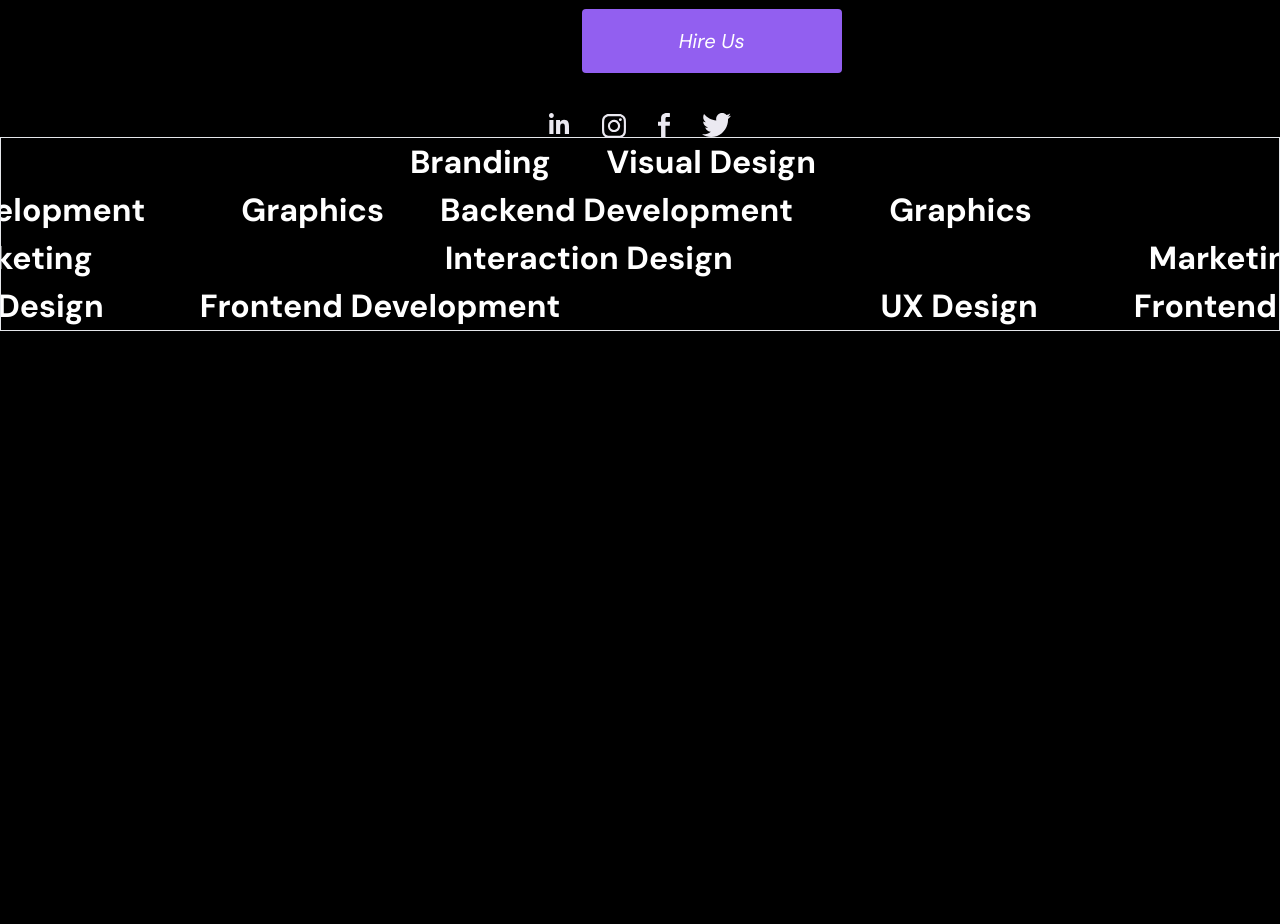
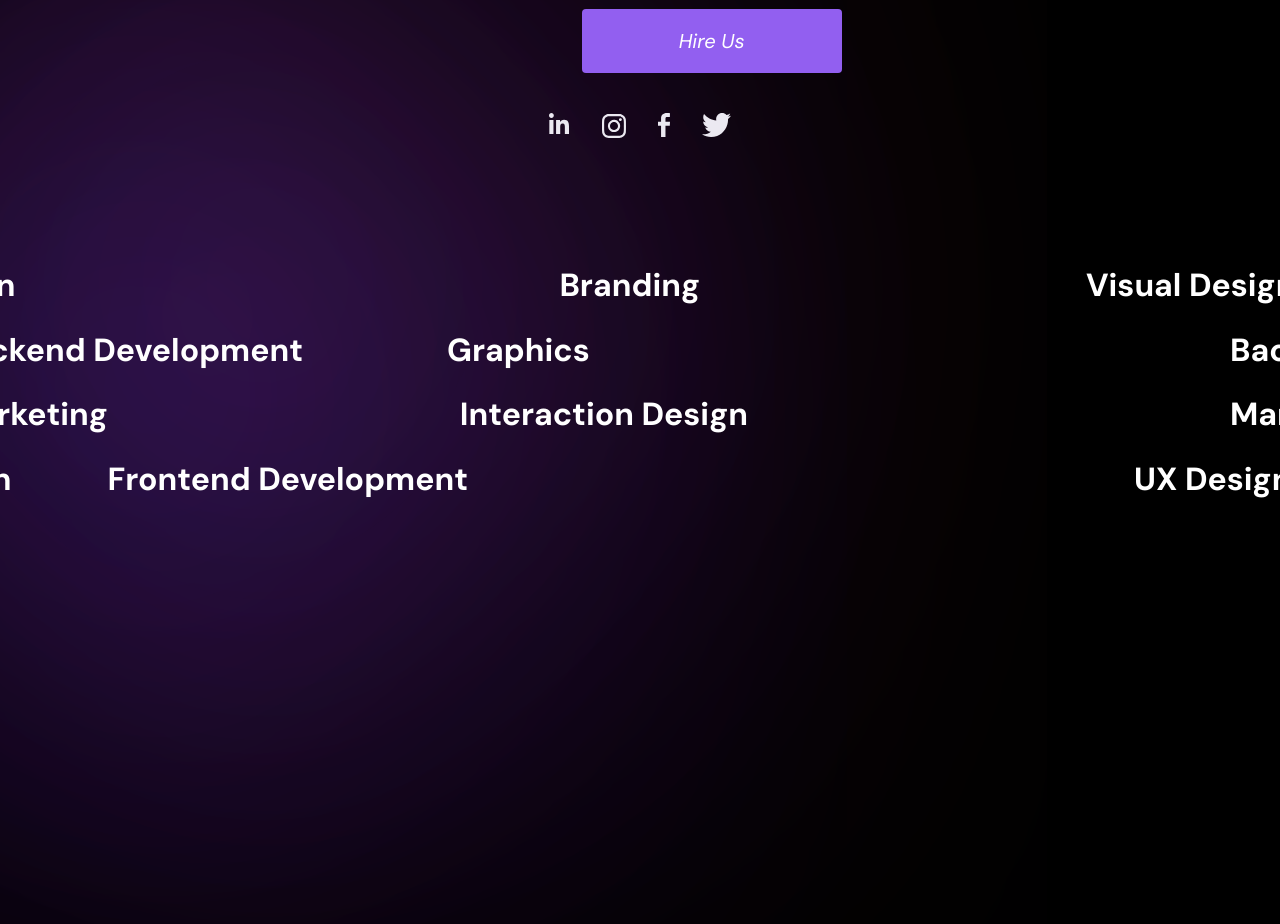
Before and after one commit to ovara1mark/upsel-2.0, a React (Vite) app: page / in a window 1280 px wide. Shown: the part 1840-2764 px from the top of the page. Built offline with nearby package versions, Linux system fonts and the light colour scheme.

Commit message:
updated marquee

```diff
--- a/package.json
+++ b/package.json
@@ -13,6 +13,7 @@
     "@tailwindcss/aspect-ratio": "^0.4.2",
     "react": "^18.2.0",
     "react-dom": "^18.2.0",
+    "react-fast-marquee": "^1.6.0",
     "react-slideshow-image": "^4.2.1"
   },
   "devDependencies": {
--- a/src/App.css
+++ b/src/App.css
@@ -18,7 +18,7 @@
 
 /* about section */
 .about {
-  /* background-image: url(./assets/about.svg); */
+  background-image: url(./assets/about.svg);
   background-position: cover;
   background-repeat: no-repeat;
   height: 700vh;
--- a/src/component/molecule/Banner/index.jsx
+++ b/src/component/molecule/Banner/index.jsx
@@ -1,11 +1,22 @@
 import React from "react";
+import Marquee from "react-fast-marquee";
 
 export const Banner = () => {
   return (
     <>
-      <section className="border overflow-hidden">
-        <div className="flex">
-          <div class=" whitespace-nowrap flex justify-center gap-[30rem] animate-marquee3  text-upsel-white">
+      <section className="overflow-hidden lg:pt-[7.75rem] md:pt-[7.5rem] pt-[3rem]">
+        <Marquee speed={250} className="flex ">
+          <div className="flex mb-[1.74rem] md:mb-[1.03rem]">
+            <div class="flex text-upsel-white ">
+              <span class="xl:text-[2rem] font-bold text-[1.25rem] mx-4 pl-[15rem]">
+                Visual Design
+              </span>
+
+              <span class="xl:text-[2rem] font-bold text-[1.25rem] mx-4 pl-[32rem]">
+                Branding
+              </span>
+            </div>
+            {/* <div class=" whitespace-nowrap flex justify-center gap-[30rem]   text-upsel-white">
               <span class="xl:text-[2rem] font-bold text-[1.25rem] mx-4 pl-6">
                 Visual Design
               </span>
@@ -13,20 +24,22 @@ export const Banner = () => {
               <span class="xl:text-[2rem] font-bold text-[1.25rem] mx-4">
                 Branding
               </span>
+            </div> */}
           </div>
-          <div class=" whitespace-nowrap flex justify-center gap-[30rem] animate-marquee4  text-upsel-white">
-            <span class="xl:text-[2rem] font-bold text-[1.25rem] mx-4 pl-6">
-              Visual Design
+        </Marquee>
+
+        <Marquee speed={250}>
+          <div className="flex w-full justify-center mb-[1.74rem] md:mb-[1.03rem]">
+            <div class="text-upsel-white flex">
+              <span class="xl:text-[2rem] font-bold text-[1.25rem] mx-4 pl-[24rem]">
+                Backend Development
               </span>
 
-            <span class="xl:text-[2rem] font-bold text-[1.25rem] mx-4">
-              Branding
+              <span class="xl:text-[2rem] font-bold text-[1.25rem] mx-4 pl-[7rem]">
+                Graphics
               </span>
             </div>
-        </div>
-
-        <div className="flex">
-          <div class=" whitespace-nowrap flex justify-center gap-[4rem] animate-marquee3  text-upsel-white">
+            {/* <div class=" whitespace-nowrap flex justify-center gap-[4rem]  text-upsel-white">
               <span class="xl:text-[2rem] font-bold text-[1.25rem] mx-4 pl-6">
                 Backend Development
               </span>
@@ -34,20 +47,13 @@ export const Banner = () => {
               <span class="xl:text-[2rem] font-bold text-[1.25rem] mx-4">
                 Graphics
               </span>
+            </div> */}
           </div>
-          <div class=" whitespace-nowrap flex justify-center gap-[4rem] animate-marquee4  text-upsel-white">
-            <span class="xl:text-[2rem] font-bold text-[1.25rem] mx-4 pl-6">
-              Backend Development
-            </span>
+        </Marquee>
 
-            <span class="xl:text-[2rem] font-bold text-[1.25rem] mx-4">
-              Graphics
-            </span>
-          </div>
-        </div>
-
-        <div className=" flex">
-          <div class=" whitespace-nowrap flex text-upsel-white animate-marquee3">
+        <Marquee speed={250}>
+          <div className=" flex mb-[1.74rem] md:mb-[1.03rem]">
+            <div class=" whitespace-nowrap flex text-upsel-white ">
               <span class="xl:text-[2rem] font-bold text-[1.25rem] mx-4 pl-[24rem]">
                 Marketing
               </span>
@@ -55,17 +61,20 @@ export const Banner = () => {
                 Interaction Design
               </span>
             </div>
-          <div class=" whitespace-nowrap flex text-upsel-white animate-marquee3">
+            {/* <div class=" whitespace-nowrap flex text-upsel-white">
               <span class="xl:text-[2rem] font-bold text-[1.25rem] mx-4 pl-[24rem]">
                 Marketing
               </span>
               <span class="xl:text-[2rem] font-bold text-[1.25rem] mx-4 pl-[20rem]">
                 Interaction Design
               </span>
+            </div> */}
           </div>
-        </div>
-        <div className=" flex">
-          <div class=" whitespace-nowrap flex text-upsel-white animate-marquee3">
+        </Marquee>
+
+        <Marquee speed={250}>
+          <div className=" flex lg:mb-[1.74rem] md:mb-[1.03rem]">
+            <div class=" whitespace-nowrap flex text-upsel-white">
               <span class="xl:text-[2rem] font-bold text-[1.25rem] mx-4 pl-[18rem]">
                 UX Design
               </span>
@@ -73,15 +82,16 @@ export const Banner = () => {
                 Frontend Development
               </span>
             </div>
-          <div class=" whitespace-nowrap flex text-upsel-white animate-marquee4">
+            {/* <div class=" whitespace-nowrap flex text-upsel-white">
               <span class="xl:text-[2rem] font-bold text-[1.25rem] mx-4 pl-[18rem]">
                 UX Design
               </span>
               <span class="xl:text-[2rem] font-bold text-[1.25rem] mx-4 pl-[4rem]">
                 Frontend Development
               </span>
+            </div> */}
           </div>
-        </div>
+        </Marquee>
       </section>
     </>
   );
--- a/src/component/molecule/HeroSection/index.jsx
+++ b/src/component/molecule/HeroSection/index.jsx
@@ -11,6 +11,7 @@ import video_hero6 from "../../../assets/Frame6.svg";
 import video_hero7 from "../../../assets/Frame7.svg";
 import button_arrow from "../../../assets/Buttons.svg";
 import star from "../../../assets/star.svg";
+import Marquee from "react-fast-marquee";
 
 export const HeroSection = () => {
   const [currentIndex, setCurrentIndex] = useState(0);
@@ -127,7 +128,8 @@ export const HeroSection = () => {
           </div>
         </div>
         <div class="flex absolute lg:top-[40%] lg:left-[-15%] xl:right-[0%] md:top-[35%] md:left-[-40%]  ym:top-[40%] ym:left-[-100%] top-[0%] left-[-130%] overflow-x-hidden banner h-[3.6rem] w-[105rem]">
-          <div class="animate-marquee whitespace-nowrap banner-two flex justify-center items-center">
+          <Marquee speed={100}>
+            <div class="whitespace-nowrap banner-two flex justify-center items-center">
               <span class="xl:text-[2rem] font-bold text-[1.25rem] mx-4 pl-6">
                 UX Design
               </span>
@@ -150,8 +152,9 @@ export const HeroSection = () => {
                 Software Development
               </span>
             </div>
+          </Marquee>
 
-          <div class="relative top-0 animate-marquee2 whitespace-nowrap flex justify-center items-center">
+          {/* <div class="relative top-0 animate-marquee2 whitespace-nowrap flex justify-center items-center">
             <span class="xl:text-[2rem] font-bold text-[1.25rem] mx-4 pl-6">
               UX Design
             </span>
@@ -173,7 +176,7 @@ export const HeroSection = () => {
             <span class="xl:text-[2rem] font-bold text-[1.25rem] mx-4 pr-6">
               Software Development
             </span>
-          </div>
+          </div> */}
         </div>
       </section>
     </>
```
Also changed, not shown: 1 other file (tests, documents, lock files or other folders). Lines whose indentation alone changed are shown as unchanged.
